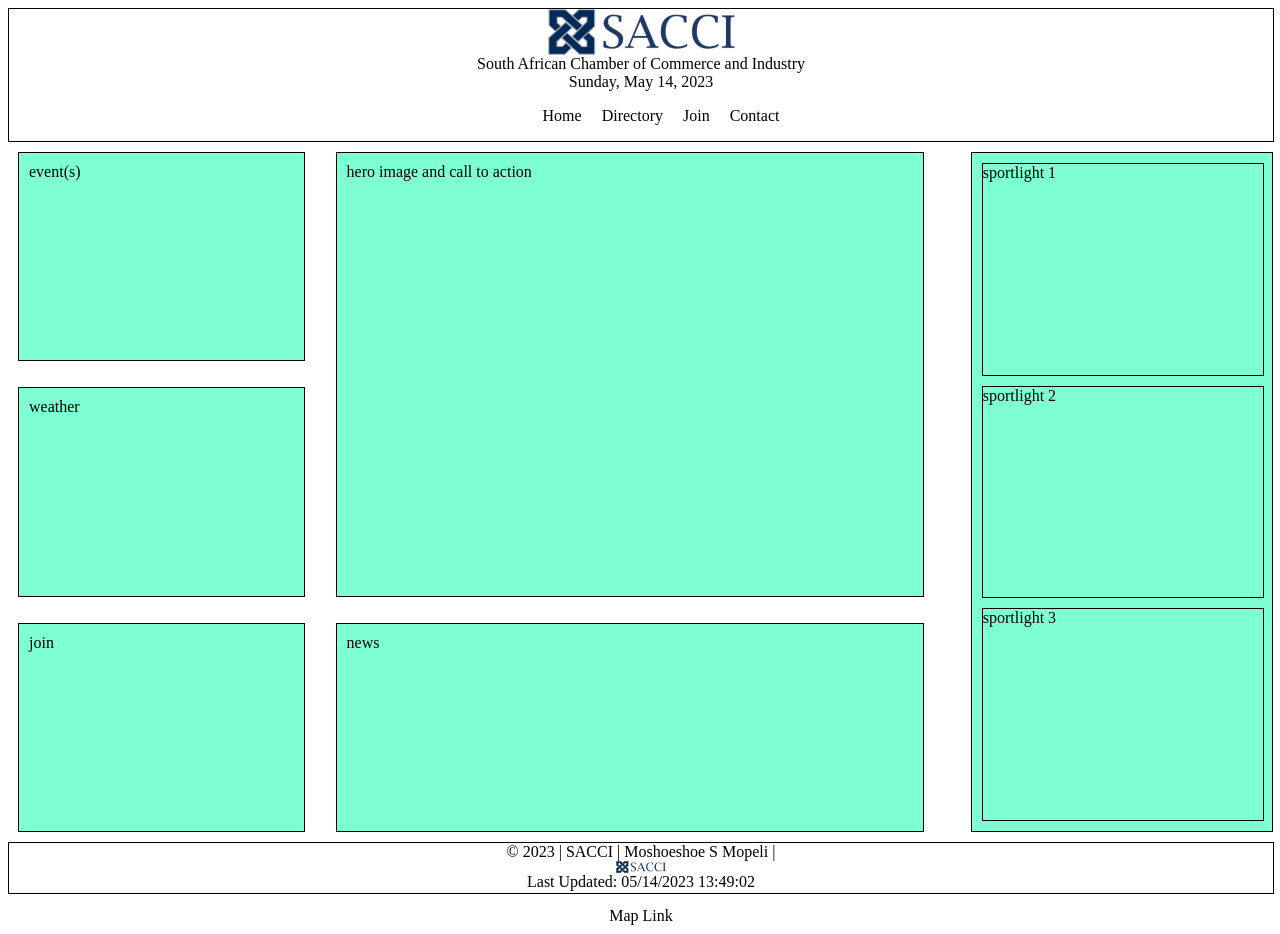
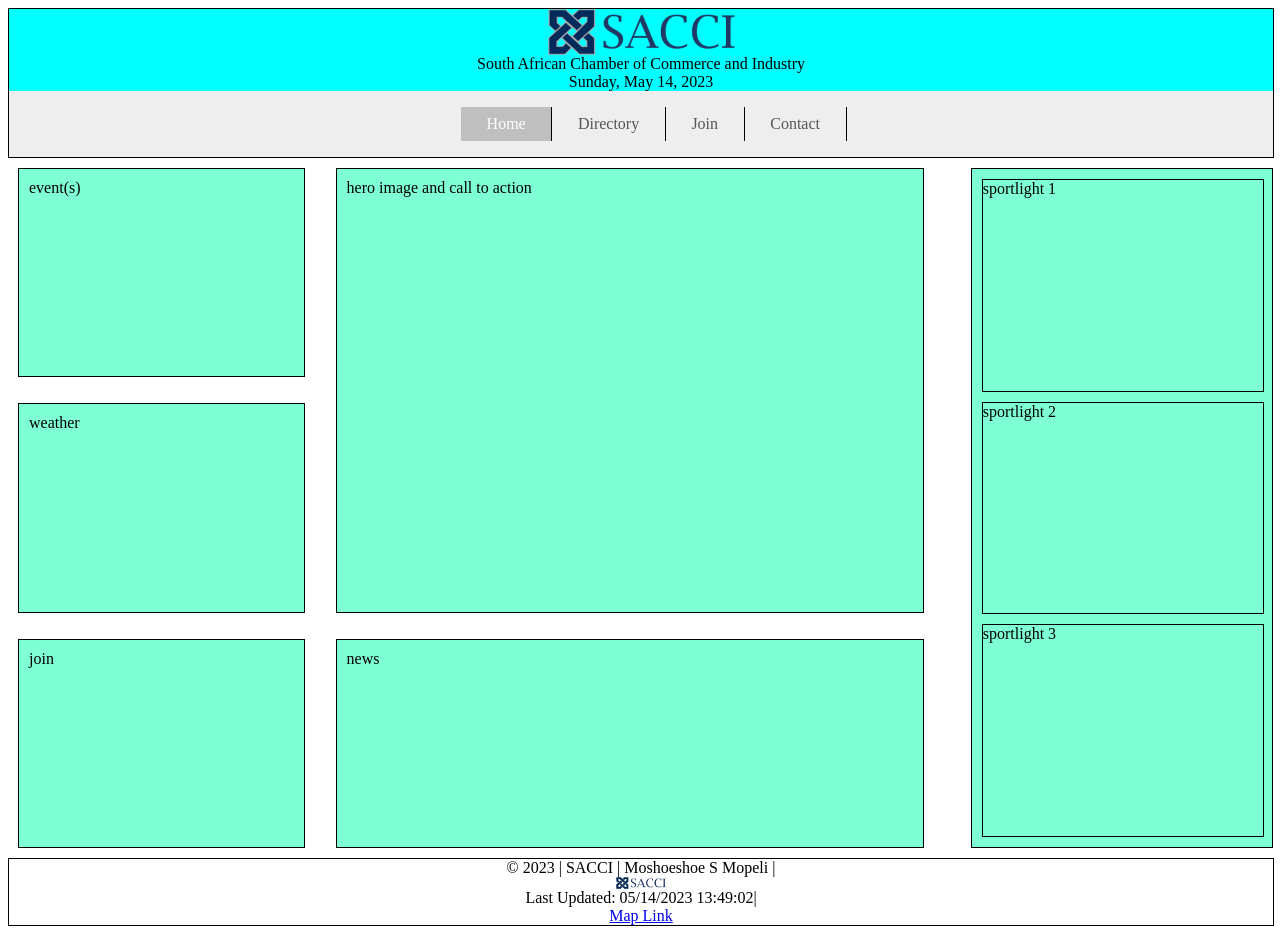
Before and after one commit to shweepps/-wdd230, a plain HTML site: page chamber/index.html in a window 1280 px wide. Drawn offline with Linux system fonts and the light colour scheme.

Commit message:
menu bar

```diff
--- a/chamber/index.html
+++ b/chamber/index.html
@@ -19,8 +19,9 @@
         <div>South African Chamber of Commerce and Industry</div>
         <time>time</time>
         <nav>
-            <ul>
-                <li><a href="index.html">Home</a></li>
+            <button id="hamBtn"><span>&#9776;</span> <span>X</span></button>
+            <ul id="primaryNav">
+                <li class="active"><a href="index.html">Home</a></li>
                 <li><a href="#">Directory</a></li>
                 <li><a href="#">Join</a></li></li>
                 <li><a href="#">Contact</a></li>
--- a/chamber/scripts/script.js
+++ b/chamber/scripts/script.js
@@ -4,9 +4,8 @@ document.addEventListener('DOMContentLoaded', function(){
     const msgFooter = `&copy; ${Fullyear} | `;
     const msgSecond = `Last Updated: ${document.lastModified}`;
     const contInfo = ``;
-    const map = `<p>Map <a href="https://www.google.com/maps/place/9+Van+Riebeeck+St,+Fauresmith,+9978/@-29.7489724,25.3165676,17z/data=!3m1!4b1!4m5!3m4!1s0x1e8574e4f9d4e64d:0xa93a42a7002f5d56!8m2!3d-29.7489724!4d25.3165676"> Link </a></p>`;
-    const logo = `
-                    <img width="50" src="images/SACCI-logo.png">`;
+    const map = `| <a href="https://www.google.com/maps/place/9+Van+Riebeeck+St,+Fauresmith,+9978/@-29.7489724,25.3165676,17z/data=!3m1!4b1!4m5!3m4!1s0x1e8574e4f9d4e64d:0xa93a42a7002f5d56!8m2!3d-29.7489724!4d25.3165676">Map Link </a>`;
+    const logo = `<img width="50" src="images/SACCI-logo.png">`;
     const siteName = `SACCI | Moshoeshoe S Mopeli | `;
     const datefield = document.querySelector("time");
     const now = new Date();
@@ -17,13 +16,18 @@ document.addEventListener('DOMContentLoaded', function(){
 
 
     datefield.textContent = fulldate;
-
-
     const footeEl = document.querySelector('footer');
 
 
     footeEl.innerHTML = msgFooter +siteName + logo + msgSecond + map;
 
+    function toggleMenu(){
 
+        document.getElementById("primaryNav").classList.toggle("open");
+        document.getElementById("hamBtn").classList.toggle("open");
+    }
+
+    const btn = document.getElementById("hamBtn");
+    btn.onclick = toggleMenu;
 
 });
--- a/chamber/styles/large.css
+++ b/chamber/styles/large.css
@@ -12,6 +12,22 @@
         grid-gap: .4rem;
 
     }
+
+   nav ul#primaryNav{
+    display: flex;
+    margin-left: 2vw;
+
+    justify-content: center;
+   }
+    nav button{
+        display: none;
+    }
+    nav ul li a{
+        border: none;
+        border-right: 1px solid black;
+    }
+
+
 
     .sport:nth-child(3){
         display: block;
--- a/chamber/styles/small.css
+++ b/chamber/styles/small.css
@@ -5,13 +5,55 @@ header{
     flex-direction: column;
     width: 100%;
      border: 1px solid black;
+     background-color: aqua;
 }
 
+nav{
+    background-color: #eee;
+    width: 100%;
+    height: fit-content;
+}
+nav button{
+    border: none;
+    background: transparent;
+    font-size: 2rem;
+    color:#555;
+
+}
+
+
+nav ul li.active a {
+    background-color: rgba(0,0,0,0.2);
+    color: white;
+}
+nav ul li a:hover{
+    background-color: rgba(0,0,0,0.8);
+}
+
+nav ul li a{
+    display: block;
+    padding: .5rem 2vw;
+    text-decoration: none;
+    color: #555;
+    border-top: 1px solid rgba(0,0,0,0.5);
+}
 nav ul{
-    display: flex;
-    flex-direction: row;
-    gap: 20px;
-    text-decoration: none;
+    display: none;
+    list-style-type: none;
+    color: black;
+    padding: 0;
+
+
+}
+nav ul.open{
+    display: block;
+}
+
+
+
+.navigate a:hover{
+    background-color: blanchedalmond;
+    color: blue;
 }
 
 main{
@@ -40,14 +82,25 @@ aside{
 
 .sport:nth-child(3),section:nth-child(5){
     display: none;
+
 }
 
-nav ul, a {
-    text-decoration: none;
-    list-style-type: none;
-    color: black;
+#hamBtn span:nth-child(1){
+    display: block;
+}
+#hamBtn span:nth-child(2){
+    display: none;
+}
+
+#hamBtn .open span:nth-child(1){
+    display: none;
 
 }
+#hamBtn .open span:nth-child(2){
+    display: block;
+}
+
+
 footer{
     display: flex;
     justify-items: center;
@@ -55,6 +108,6 @@ footer{
     text-align: center;
     flex-direction: column;
     width: 100%;
-    height: 50px;
+    height: fit-content;
      border: 1px solid black;
 }
```
